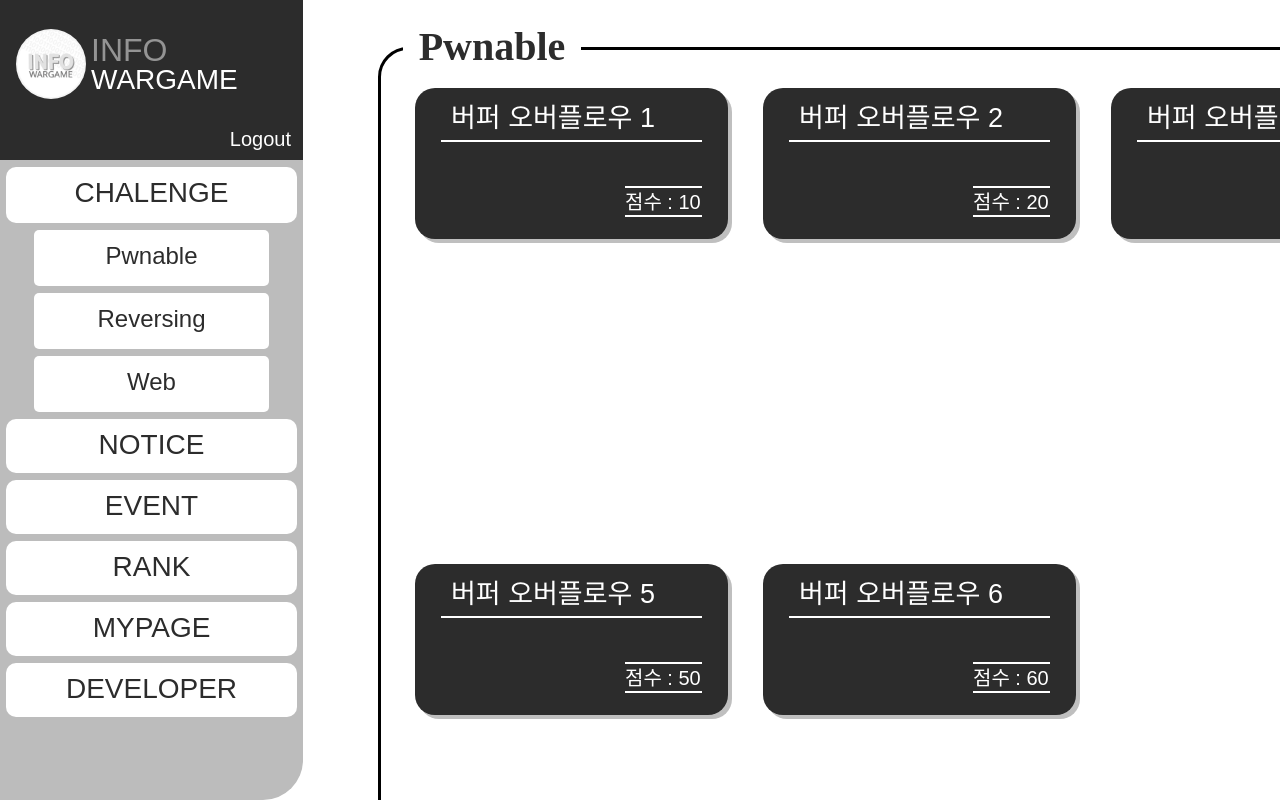
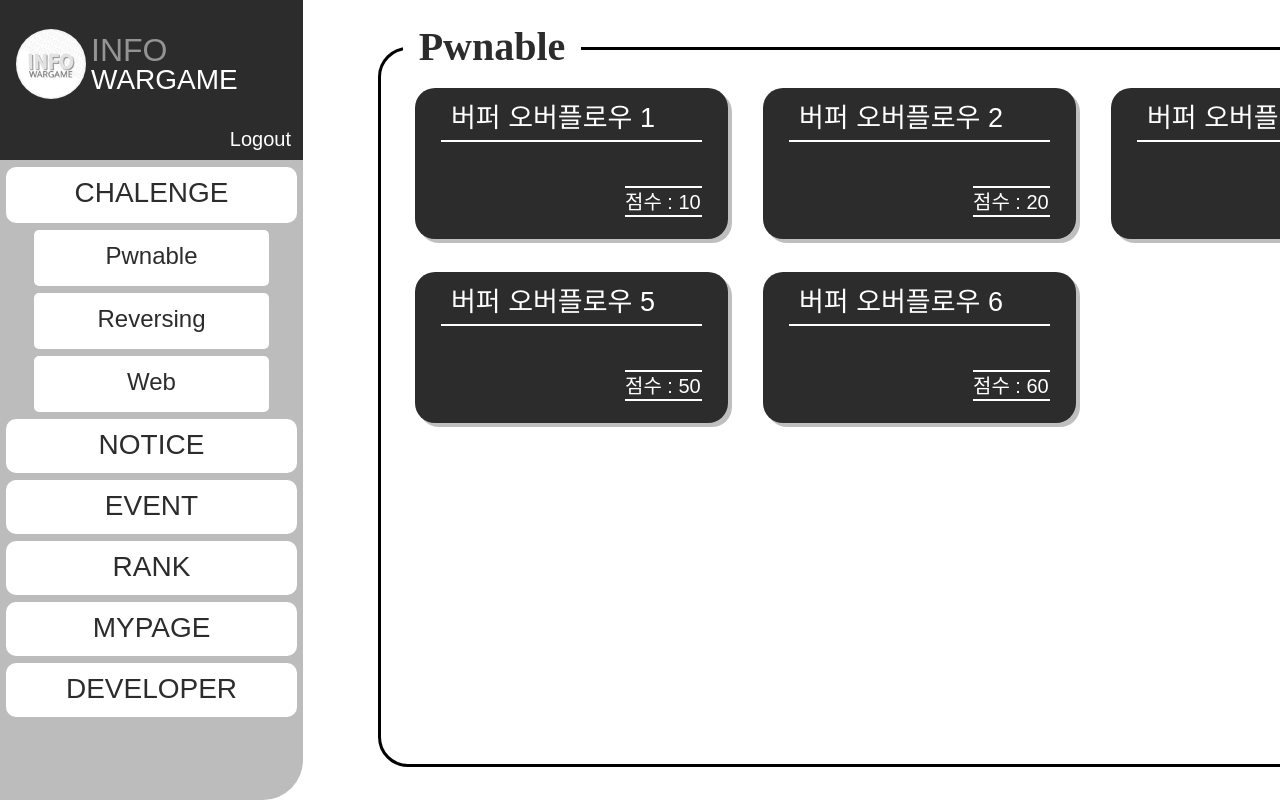
Before and after one commit to yms040813/Frontend_Infowargame_v3, a React (Create React App) app: page /#/ctf in a window 1280 px wide. Shown: the top 800 px of the page. Built offline with nearby package versions, Linux system fonts and the light colour scheme; a web font is replaced by a local one.

Commit message:
<MODIFY> style.js align-content

```diff
--- a/src/components/ctfPloblem/style.js
+++ b/src/components/ctfPloblem/style.js
@@ -9,9 +9,11 @@ export const QuestBoxStyled = styled.div`
   margin: 0 35px 33px 0;
   box-sizing: border-box;
   position: relative;
+
+  cursor: pointer;
 `;
 
-export const QuestTextStyled = styled.span`
+export const QuestTextStyled = styled.div`
   font-size: 27px;
   color: white;
   position: absolute;
@@ -56,7 +58,7 @@ export const ProblemAreaStyled = styled.div`
   padding-top: 38px;
   padding-left: 34px;
   width: 1445px;
-  height: 996px;
+  height: calc(100vh - 80px);
   position: absolute;
   top: 47px;
   right: 97px;
@@ -67,6 +69,7 @@ export const ProblemAreaStyled = styled.div`
   box-sizing: border-box;
   display: flex;
   flex-wrap: wrap;
+  align-content: start;
 `;
 
 export const ProblemTopicStyled = styled.div`
```
Also changed, not shown: src/components/default/MenuBar.js (indentation only).
